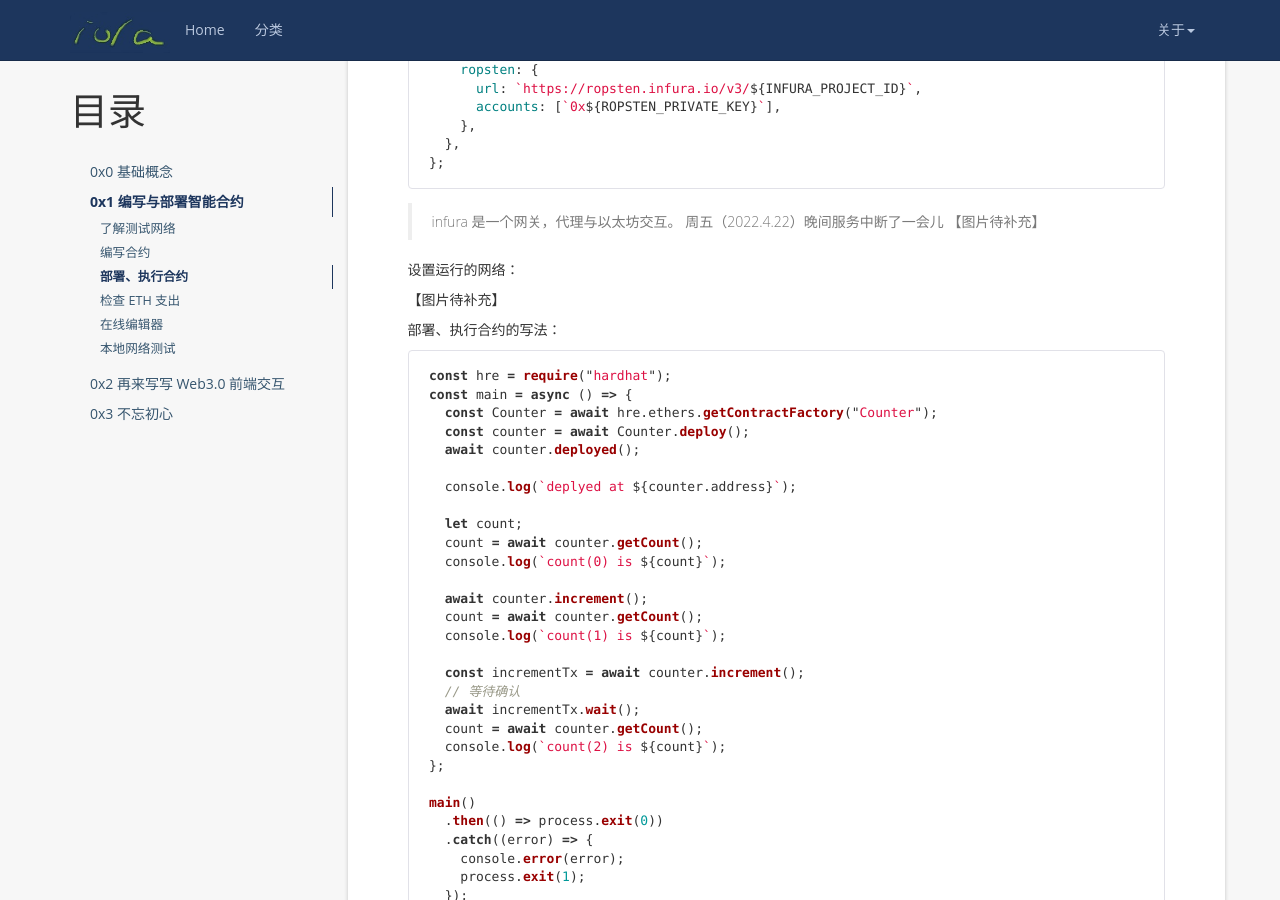
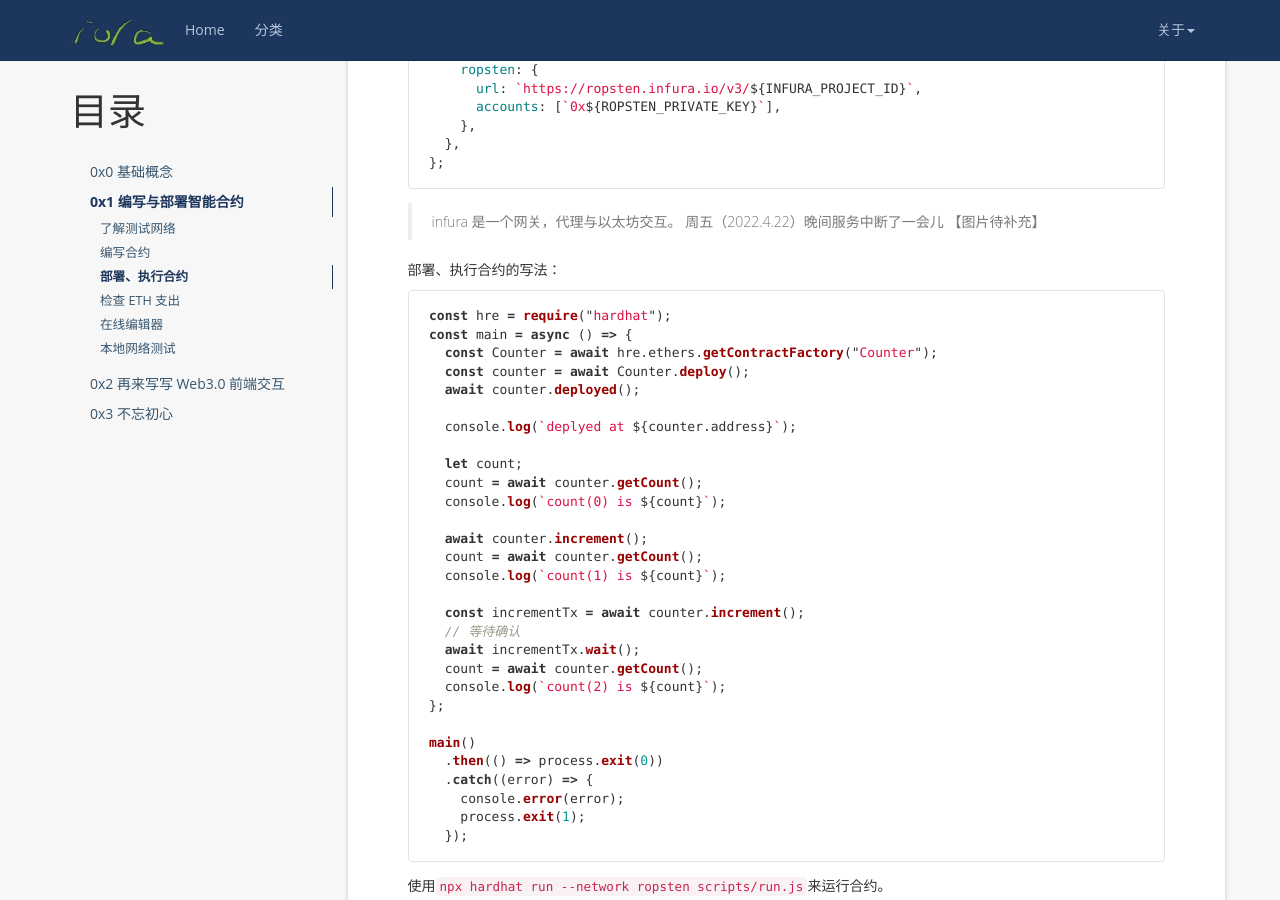
Before and after one commit to iola1999/iola1999.github.io, a Jekyll site: the page built from _posts/2022-04-09-Make-money-with-smart-contract.markdown, in a window 1280 px wide and 900 px high, scrolled down 4004 px. Built offline with Jekyll 4.4.1, drawn with Linux system fonts in a browser that asks for light colours; nearby versions of some CDN libraries; comment, search, counter and statistics services are not loaded.

Commit message:
chore: remove typo

```diff
--- a/_posts/2022-04-09-Make-money-with-smart-contract.markdown
+++ b/_posts/2022-04-09-Make-money-with-smart-contract.markdown
@@ -193,10 +193,6 @@ module.exports = {
 > infura 是一个网关，代理与以太坊交互。
 > 周五（2022.4.22）晚间服务中断了一会儿
 > 【图片待补充】
-
-设置运行的网络：
-
-【图片待补充】
 
 部署、执行合约的写法：
 
```
